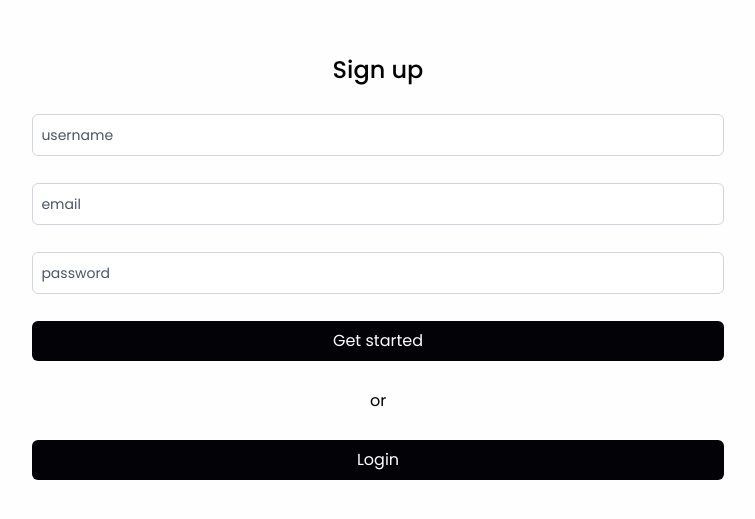
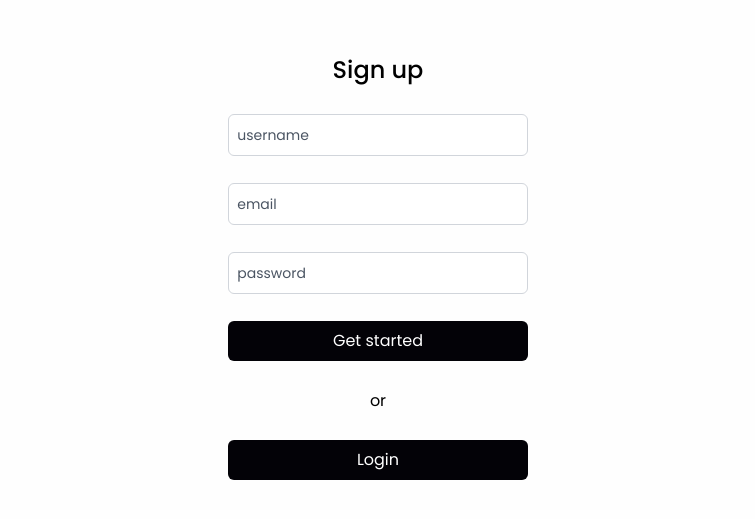
Before and after one commit to David-Rai/favsite, a React (Vite) app in the folder client/: page / in a window 1280 px wide. Shown: the part 133-652 px from the top of the page, without its empty margins (262-1017 px from the left). Built offline with nearby package versions, Linux system fonts and the light colour scheme; no server answers.

Commit message:
Feature:responsiveness

```diff
--- a/client/src/index.css
+++ b/client/src/index.css
@@ -24,7 +24,7 @@
   }
 
   .form {
-    @apply w-[60%] h-[60vh] rounded-md  flex flex-col items-center justify-evenly;
+    @apply w-[60%] h-[60vh] rounded-md lg:w-[26%] flex flex-col items-center justify-evenly;
   }
 }
 
```
